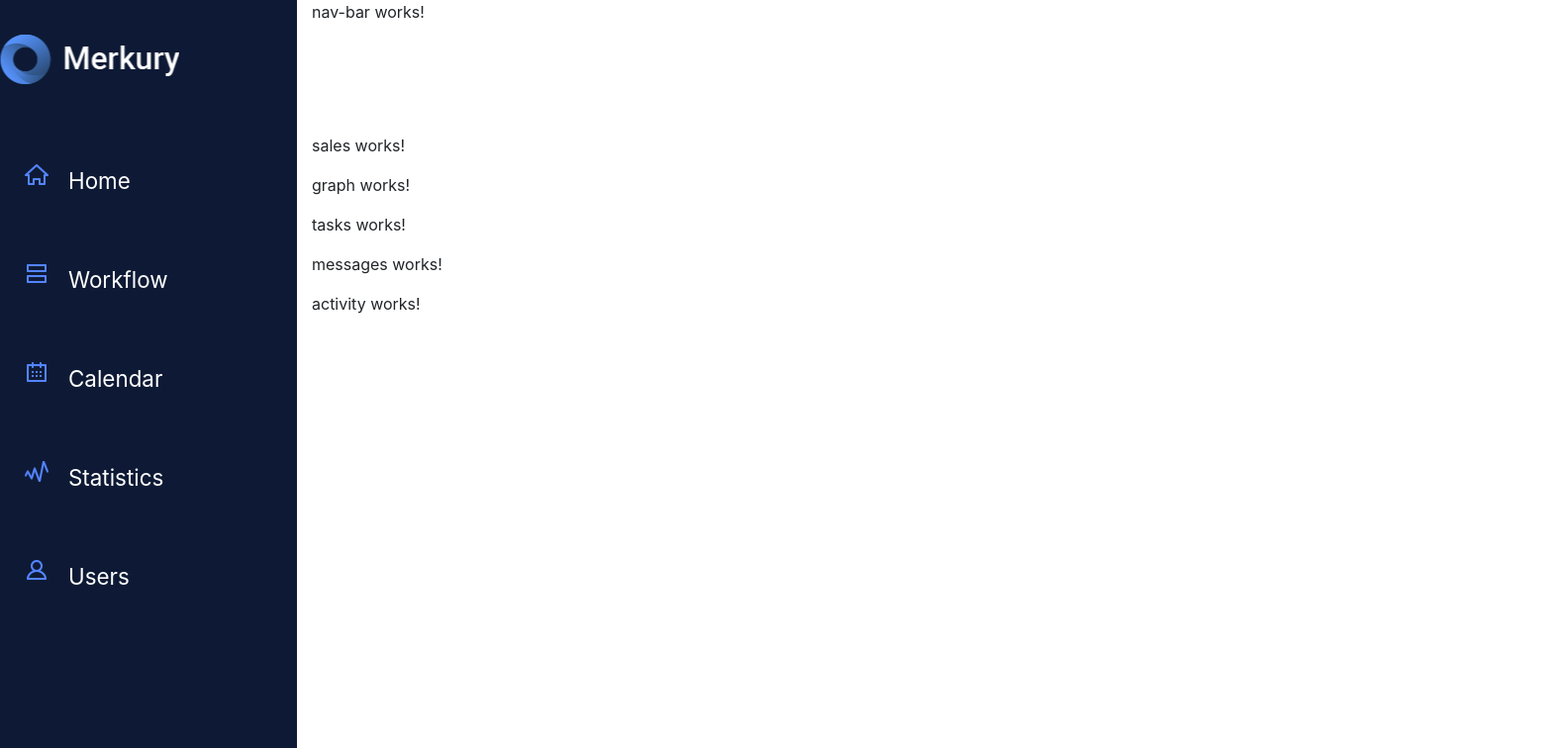
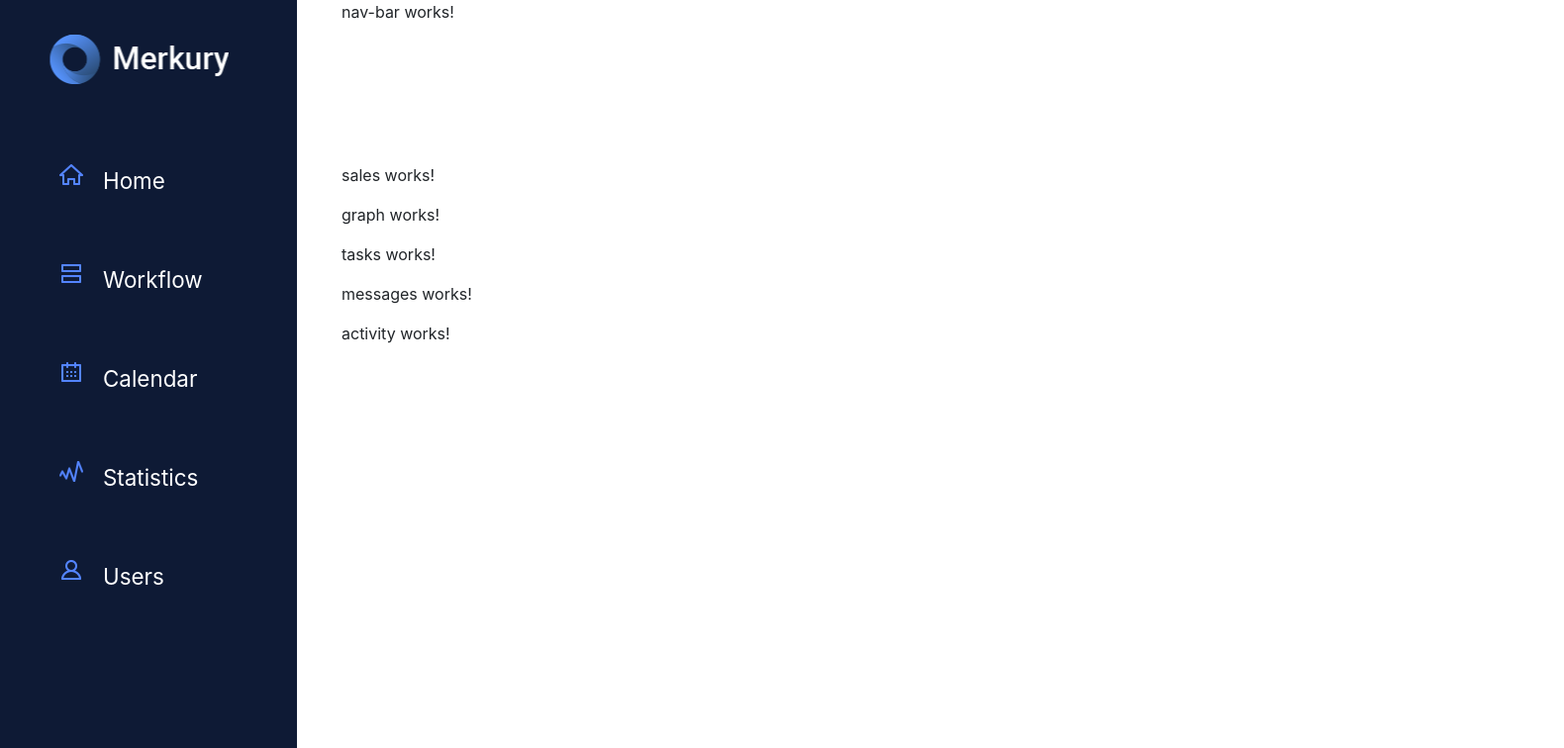
Before and after one commit to arshavskiy/panel-app, an Angular app: page / in a window 1280 px wide. Shown: the top 756 px of the page at 99% size, 1580 px wide, since content can reach past the window. Built offline with nearby package versions, Linux system fonts and the light colour scheme.

Commit message:
nav design

```diff
--- a/src/app/app.component.css
+++ b/src/app/app.component.css
@@ -17,7 +17,7 @@ nav{
   display: flex;
   align-items: center;
   justify-content: space-between;
-  padding: 0 15px;
+  padding: 0 45px;
   z-index: 1000;
   transition: all 0.2s ease-in-out;
 }
@@ -25,9 +25,8 @@ nav{
 main{
   position: relative;
   top: 120px;
-  left: 300px;
-  min-height: 100vh;
+  margin-left: 300px;
   background: #fff;
   transition: all 0.2s ease-in-out;
-  padding: 15px;
+  padding: 45px;
 }
--- a/src/app/components/main-nav/main-nav.component.css
+++ b/src/app/components/main-nav/main-nav.component.css
@@ -4,6 +4,7 @@
   width: 181px;
   height: 120px;
   display: inline-block;
+  margin-left: 50px;
 }
 .home_icon {
   background: url('../../../assets/home.png') no-repeat center;
@@ -39,11 +40,15 @@
   height: 100px;
   display: flex;
   align-items: center;
-  border-left: 5px solid transparent;
+  border-left: 10px solid transparent;
+  cursor: pointer;
 }
 .box:hover{
    background: #122143;
-   border-left: 5px solid #5584ff;
+   border-left: 10px solid #5584ff;
+}
+.box .holder:first-child{
+  margin-left: 50px;
 }
 .box .holder {
   margin-left: 20px;
```
